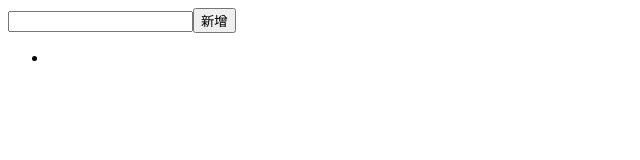
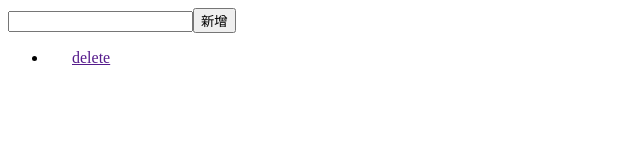
Before and after one commit to KNChiu/React_IThome_TodoList, a React (Create React App) app: page / in a window 1280 px wide. Both pictures are taken after a click on the button "新增". Shown: the top 160 px of the page, without its empty margins (0-640 px from the left). Built offline with nearby package versions, Linux system fonts and the light colour scheme.

Commit message:
加入刪除list功能

```diff
--- a/src/index.tsx
+++ b/src/index.tsx
@@ -7,23 +7,42 @@ const Input = ({ input, setInput, item, setItem }) => {
   const inputHandler = (e) => {
     setInput(e.target.value);
   };
+
   const clickHandler = (e) => {
-    setItem([...item, input]);
+    // 新增id，以object形式更新至state
+    setItem([...item, { input, id: uuidv4() }]);
+    setInput('');
   };
+
   return (
     <div>
-      <input type="text" onChange={inputHandler} />
+      <input type="text" onChange={inputHandler} value={input} />
       <button onClick={clickHandler}>新增</button>
     </div>
   );
 };
 
-const List = ({ item }) => {
-  // 取出item這個props，使用map
+const List = ({ item, setItem }) => {
+  const deleteHandler = (e) => {
+    e.preventDefault();
+    // 選取li標籤
+    const li = e.target.parentElement;
+    // filter
+    const newItem = item.filter((element) => element.id !== li.id);
+    //更新state
+    setItem(newItem);
+  };
+
   const list = item.map((i) => {
-    const id = uuidv4();
-    console.log(id);
-    return <li key={id}>{i}</li>;
+    const { id, input } = i;
+    return (
+      <li key={id} id={id}>
+        <span>{input}</span>
+        <a href="" style={{ marginLeft: '1.5rem' }} onClick={deleteHandler}>
+          delete
+        </a>
+      </li>
+    );
   });
   return <ul>{list}</ul>;
 };
@@ -35,7 +54,7 @@ const App = () => {
   return (
     <>
       <Input input={input} setInput={setInput} item={item} setItem={setItem} />
-      <List item={item} />
+      <List item={item} setItem={setItem} />
     </>
   );
 };
```
